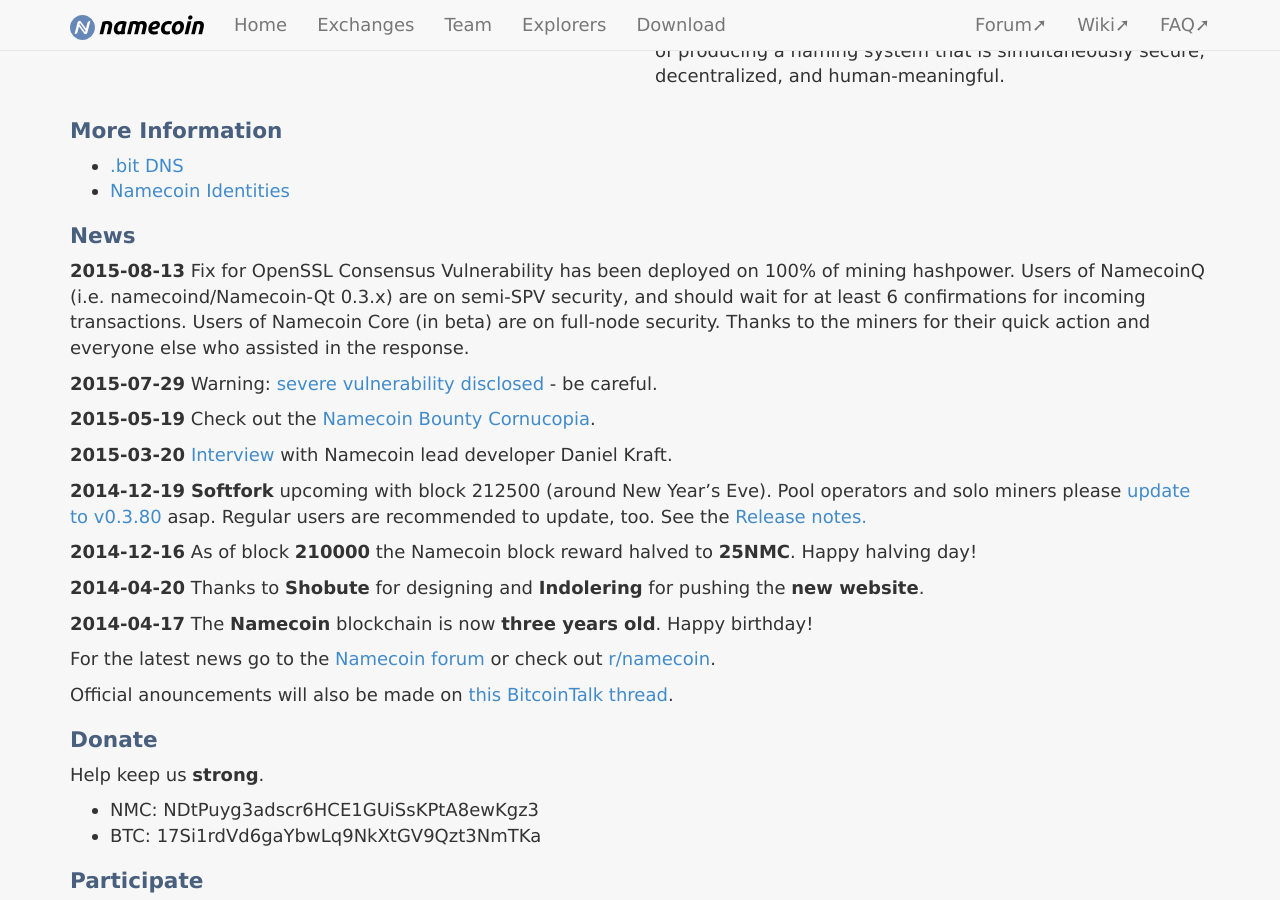
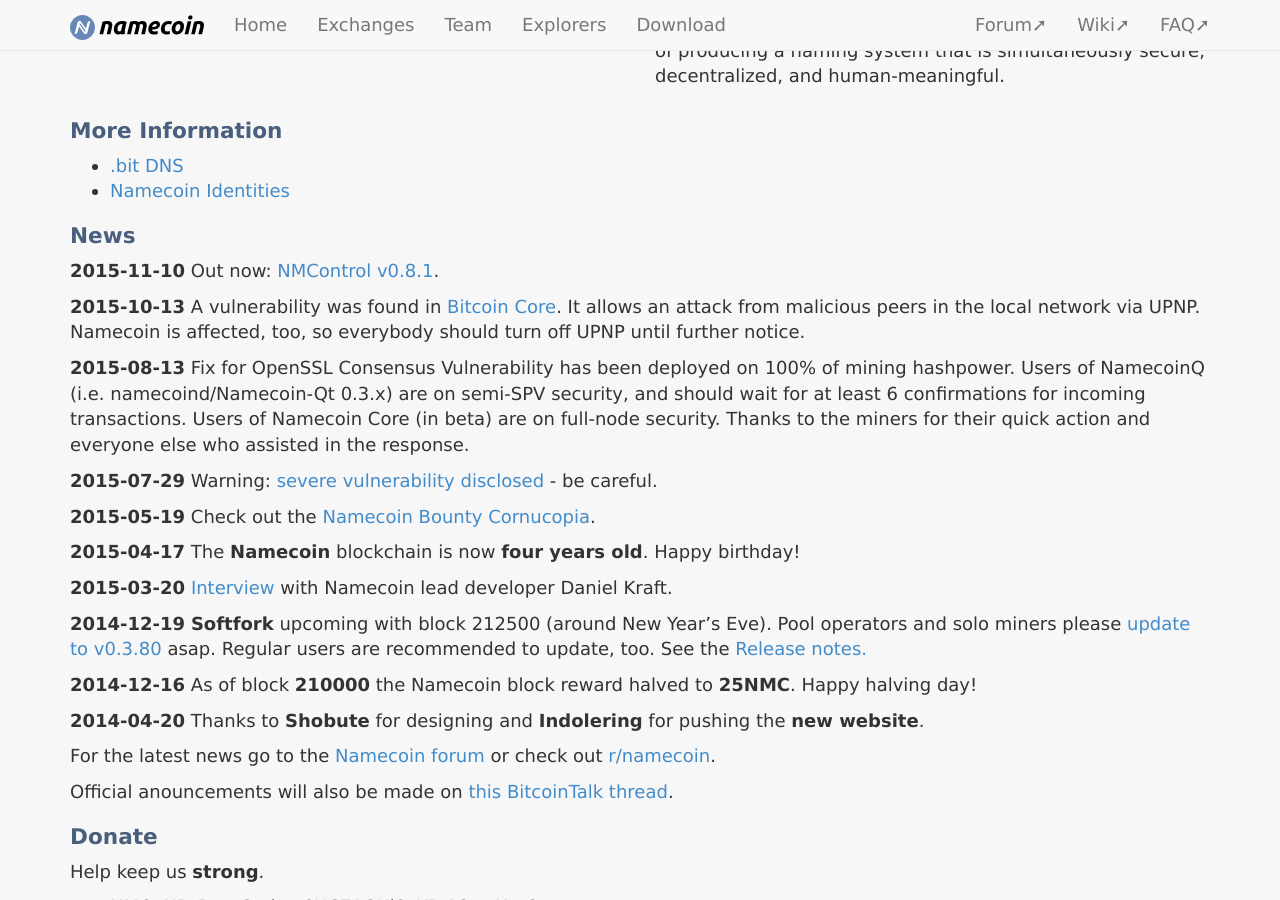
Before and after one commit to JeremyRand/namecoin.org, a Jekyll site: the page built from index.md, in a window 1280 px wide and 900 px high, scrolled down 927 px. Built offline with Jekyll 4.4.1, drawn with Linux system fonts in a browser that asks for light colours.

Commit message:
Sync news against old website

```diff
--- a/index.md
+++ b/index.md
@@ -49,11 +49,17 @@ What does Namecoin do under the hood?
 
 ## News
 
+**2015-11-10** Out now: [NMControl v0.8.1](https://namecoin.org/?p=download).
+
+**2015-10-13** A vulnerability was found in [Bitcoin Core](https://bitcoin.org/en/alert/2015-10-12-upnp-vulnerability). It allows an attack from malicious peers in the local network via UPNP. Namecoin is affected, too, so everybody should turn off UPNP until further notice.
+
 **2015-08-13** Fix for OpenSSL Consensus Vulnerability has been deployed on 100% of mining hashpower.  Users of NamecoinQ (i.e. namecoind/Namecoin-Qt 0.3.x) are on semi-SPV security, and should wait for at least 6 confirmations for incoming transactions.  Users of Namecoin Core (in beta) are on full-node security.  Thanks to the miners for their quick action and everyone else who assisted in the response.
 
 **2015-07-29** Warning: [severe vulnerability disclosed](https://forum.namecoin.info/viewtopic.php?f=2&t=2354) - be careful.
 
 **2015-05-19** Check out the [Namecoin Bounty Cornucopia](https://forum.namecoin.info/viewtopic.php?p=14754).
+
+**2015-04-17** The **Namecoin** blockchain is now **four years old**. Happy birthday!
 
 **2015-03-20** [Interview](http://n-o-d-e.net/post/113777384551/the-namecoin-interview-censorship-resistant) with Namecoin lead developer Daniel Kraft.
 
@@ -62,8 +68,6 @@ What does Namecoin do under the hood?
 **2014-12-16** As of block **210000** the Namecoin block reward halved to **25NMC**. Happy halving day!
 
 **2014-04-20** Thanks to **Shobute** for designing and **Indolering** for pushing the **new website**.
-
-**2014-04-17** The **Namecoin** blockchain is now **three years old**. Happy birthday!
 
 For the latest news go to the [Namecoin forum](https://forum.namecoin.org/) or check out [r/namecoin](https://www.reddit.com/r/namecoin).
 
```
